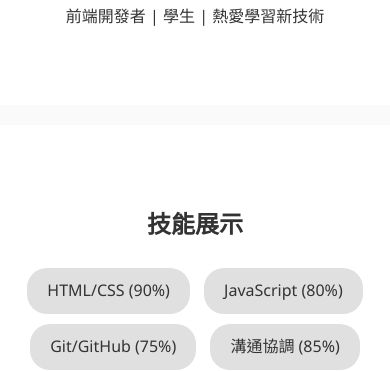
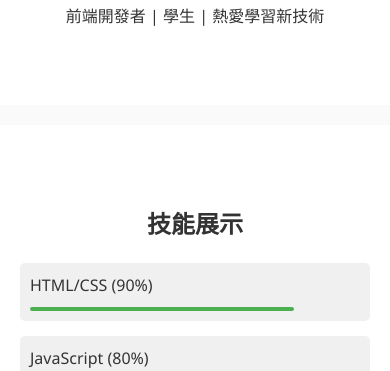
Before and after one commit to henson0950922/my-portfolio, a plain HTML site: page index.html in a window 390 px wide. Shown: the part 478-849 px from the top of the page. Drawn offline with Linux system fonts and the light colour scheme.

Commit message:
feat: implement skills version A (bars)

```diff
--- a/style.css
+++ b/style.css
@@ -114,4 +114,30 @@ section, header, footer {
     .projects-grid {
         grid-template-columns: 1fr;
     }
+
+/* === A/B Test: Version A (進度條) === */
+.skills-container {
+    text-align: left;
+    max-width: 600px;
+    margin: 0 auto;
 }
+
+.skill-item {
+    display: block;
+    background: #f0f0f0;
+    margin: 15px 0;
+    padding: 10px;
+    border-radius: 5px;
+    position: relative;
+}
+
+.skill-item::after {
+    content: '';
+    display: block;
+    background: #4CAF50; /* 綠色進度條 */
+    height: 4px;
+    width: 80%; /* 假裝大家都 80% */
+    margin-top: 8px;
+    border-radius: 2px;
+}
+}
```
